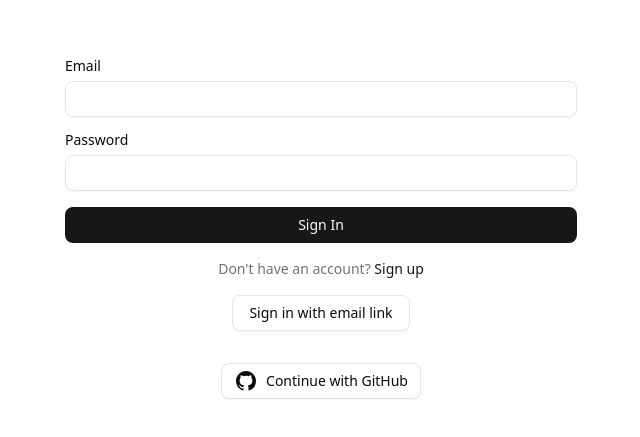
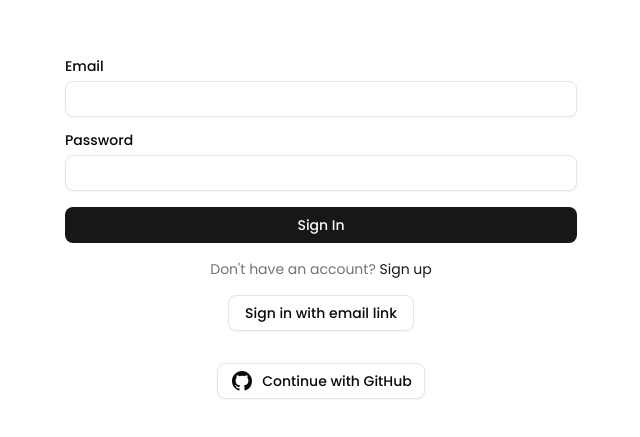
Before and after one commit to dmadridy/contacts-app, a React (Vite) app: page /sign-in in a window 1280 px wide. Shown: the part 171-608 px from the top of the page, without its empty margins (319-959 px from the left). Built offline with nearby package versions, Linux system fonts and the light colour scheme; no server answers.

Commit message:
Added font family to base styles in tailwind

```diff
--- a/index.html
+++ b/index.html
@@ -2,11 +2,18 @@
 <html lang="en">
   <head>
     <meta charset="UTF-8" />
-    <link rel="icon" type="image/svg+xml" href="/vite.svg" />
-    <link rel="stylesheet" href="/src/index.css" />
     <meta name="viewport" content="width=device-width, initial-scale=1.0" />
     <!-- Google Sign-In Client ID -->
     <meta name="google-signin-client_id" content="%VITE_GOOGLE_CLIENT_ID%" />
+    <link rel="icon" type="image/svg+xml" href="/vite.svg" />
+    <link rel="stylesheet" href="/src/index.css" />
+    <!-- Google Fonts -->
+    <link rel="preconnect" href="https://fonts.googleapis.com" />
+    <link rel="preconnect" href="https://fonts.gstatic.com" crossorigin />
+    <link
+      href="https://fonts.googleapis.com/css2?family=Poppins:ital,wght@0,100;0,200;0,300;0,400;0,500;0,600;0,700;0,800;0,900;1,100;1,200;1,300;1,400;1,500;1,600;1,700;1,800;1,900&display=swap"
+      rel="stylesheet"
+    />
     <title>Contacts App</title>
     <!-- Google Sign-In Script -->
     <script src="https://accounts.google.com/gsi/client" async></script>
--- a/src/index.css
+++ b/src/index.css
@@ -8,6 +8,7 @@
   --radius-md: calc(var(--radius) - 2px);
   --radius-lg: var(--radius);
   --radius-xl: calc(var(--radius) + 4px);
+  --font-display: "Poppins", ui-sans-serif, system-ui, sans-serif;
   --color-background: var(--background);
   --color-foreground: var(--foreground);
   --color-card: var(--card);
@@ -115,6 +116,6 @@
     @apply border-border outline-ring/50;
   }
   body {
-    @apply bg-background text-foreground;
+    @apply bg-background text-foreground font-display;
   }
 }
```
